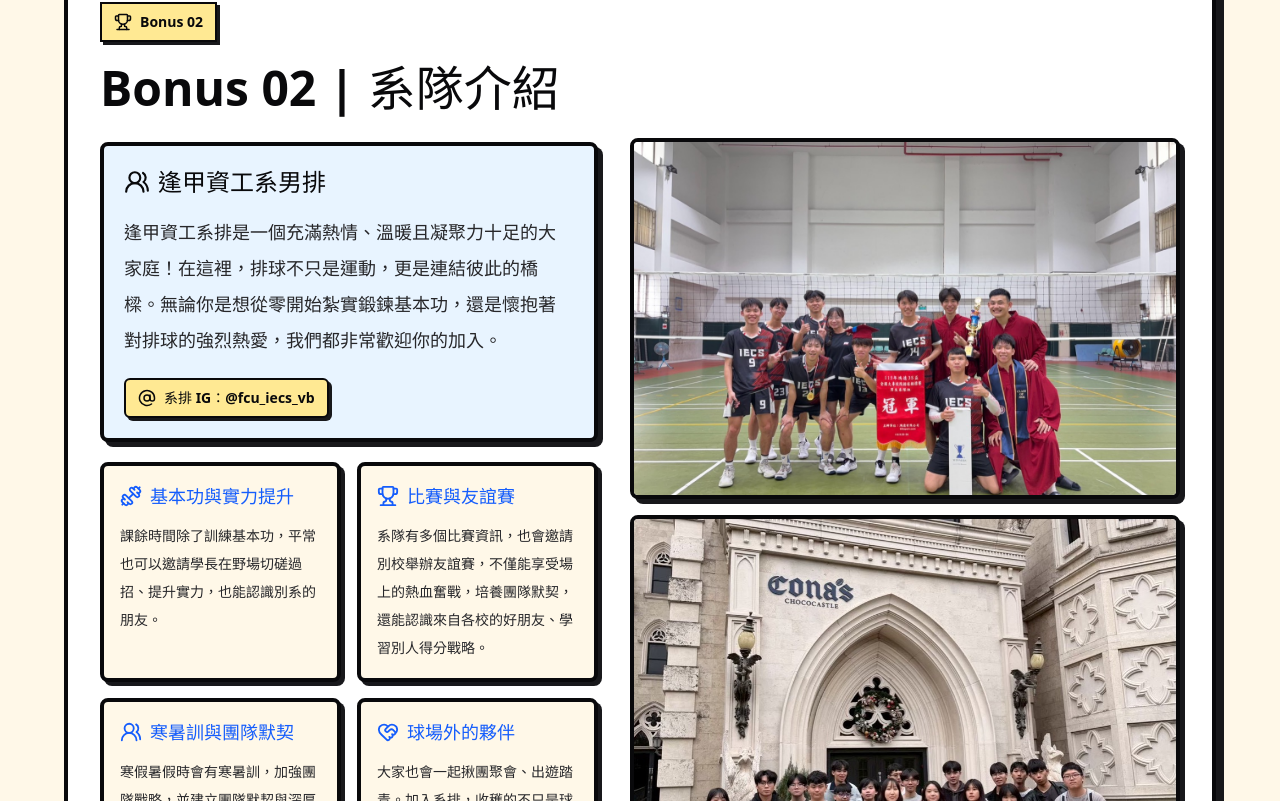
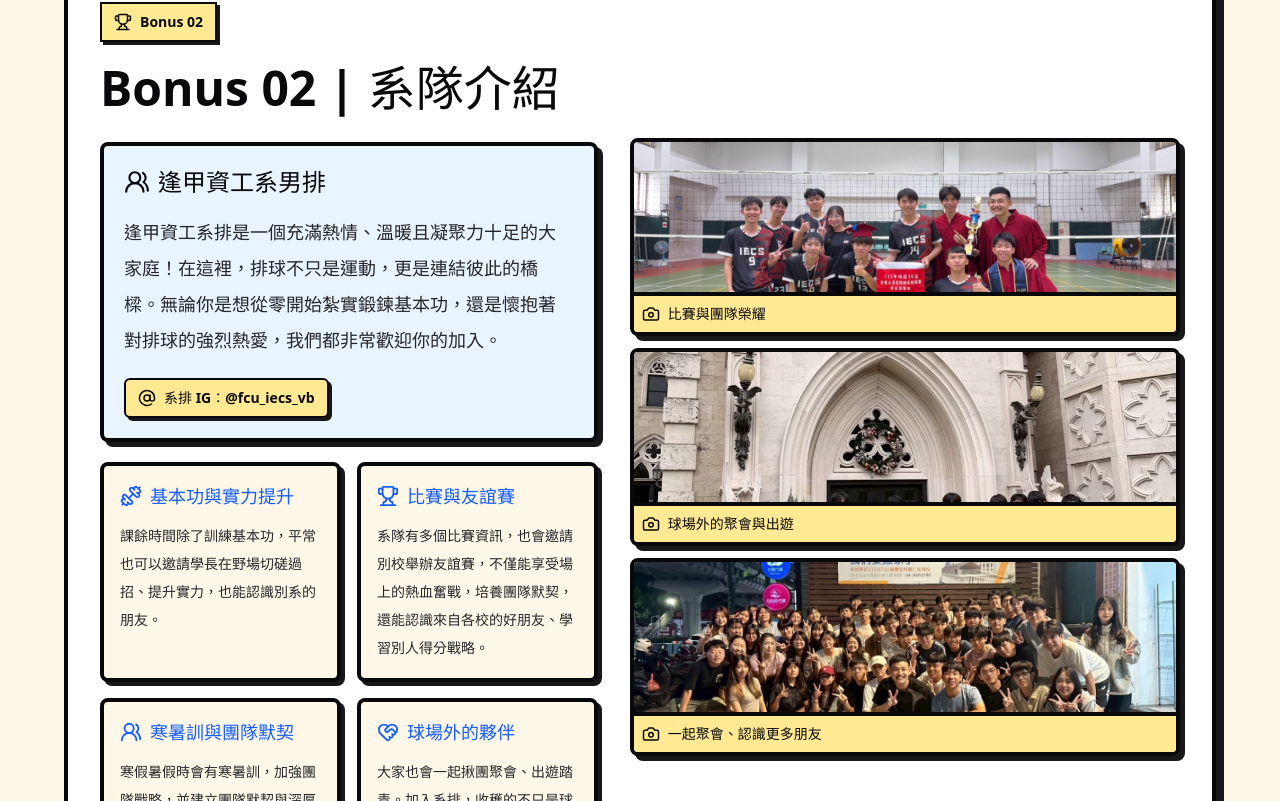
Before and after one commit to AllEnough/iecs_handbook, a React (Vite) app: page / in a window 1280 px wide. Shown: the part 6519-7320 px from the top of the page. Built offline with nearby package versions, Linux system fonts and the light colour scheme.

Commit message:
style: compress volleyball photo banners

```diff
--- a/src/components/SportsTeamSection.jsx
+++ b/src/components/SportsTeamSection.jsx
@@ -31,19 +31,16 @@ const teamPhotos = [
     src: volleyballChampion,
     alt: '逢甲資工系男排比賽得獎合照',
     caption: '比賽與團隊榮耀',
-    imageClassName: 'aspect-video',
   },
   {
     src: volleyballOuting,
     alt: '逢甲資工系排出遊合照',
     caption: '球場外的聚會與出遊',
-    imageClassName: 'aspect-video',
   },
   {
     src: volleyballGathering,
     alt: '逢甲資工系排聚會大合照',
     caption: '一起聚會、認識更多朋友',
-    imageClassName: 'aspect-video',
   },
 ]
 
@@ -104,7 +101,7 @@ function SportsTeamSection() {
               </div>
             </div>
 
-            <div className="grid gap-4 lg:mt-20">
+            <div className="grid gap-3 lg:mt-20">
               {teamPhotos.map((photo) => (
                 <figure
                   key={photo.caption}
@@ -114,9 +111,9 @@ function SportsTeamSection() {
                     src={photo.src}
                     alt={photo.alt}
                     loading="lazy"
-                    className={`${photo.imageClassName} h-full w-full object-cover`}
+                    className="h-[170px] w-full object-cover md:h-[150px]"
                   />
-                  <figcaption className="flex items-center gap-2 border-t-4 border-zinc-950 bg-[#ffe993] p-3 text-sm font-black">
+                  <figcaption className="flex items-center gap-2 border-t-4 border-zinc-950 bg-[#ffe993] p-2 text-sm font-black">
                     <Camera size={18} />
                     {photo.caption}
                   </figcaption>
```
